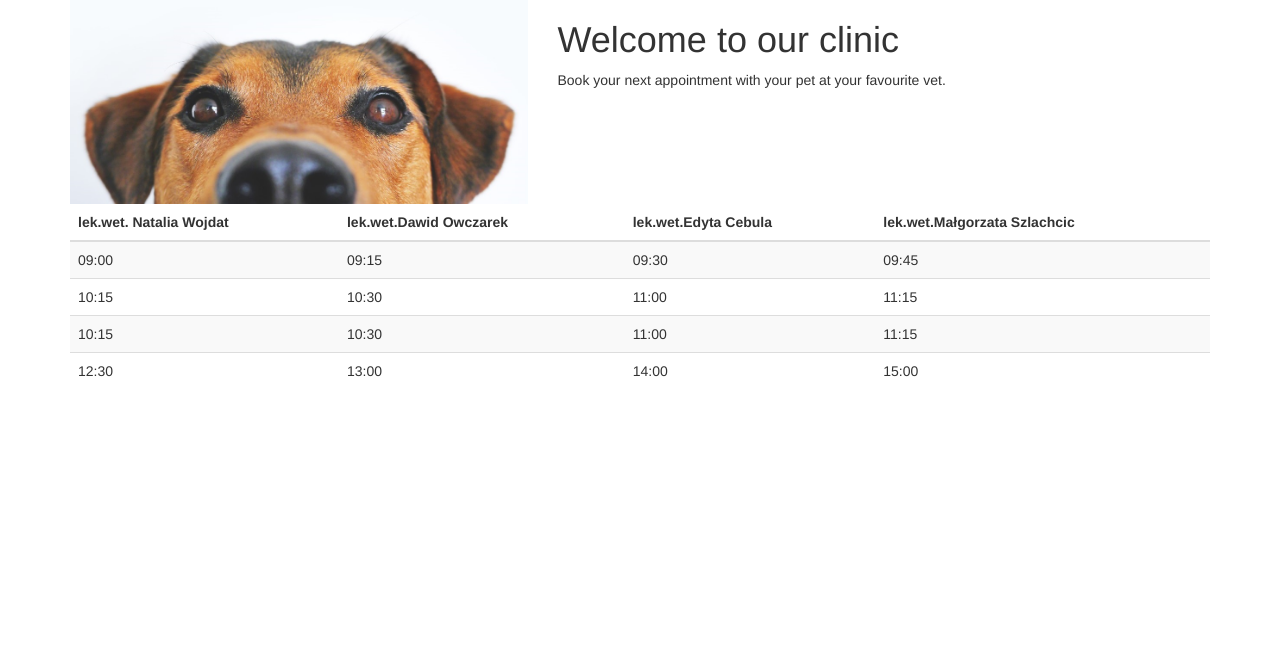
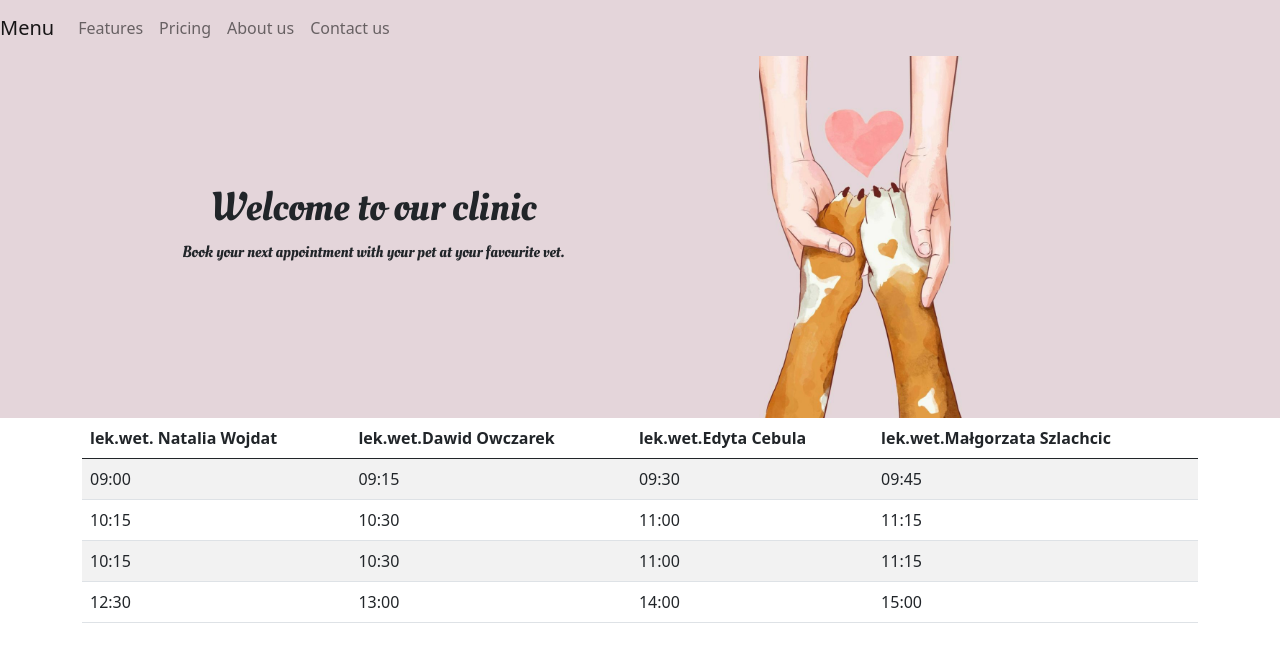
Before and after one commit to aga-malaga/vetappfrontend, a website: page index.html in a window 1280 px wide. Drawn offline with nearby package versions, Linux system fonts and the light colour scheme.

Commit message:
add navbar

```diff
--- a/index.html
+++ b/index.html
@@ -7,24 +7,52 @@
     <meta http-equiv="X-UA-Compatible" content="IE=edge">
     <meta name="viewport" content="width=device-width, initial-scale=1.0">
     <title>Document</title>
-    <link rel="stylesheet" href="https://maxcdn.bootstrapcdn.com/bootstrap/3.4.1/css/bootstrap.min.css">
-    <script src="https://ajax.googleapis.com/ajax/libs/jquery/3.6.0/jquery.min.js"></script>
-    <script src="https://maxcdn.bootstrapcdn.com/bootstrap/3.4.1/js/bootstrap.min.js"></script>
+    <link rel="preconnect" href="https://fonts.googleapis.com">
+    <link rel="preconnect" href="https://fonts.gstatic.com" crossorigin>
+    <link href="https://fonts.googleapis.com/css2?family=Oleo+Script&display=swap" rel="stylesheet">
+    <link href="https://cdn.jsdelivr.net/npm/bootstrap@5.0.2/dist/css/bootstrap.min.css" rel="stylesheet"
+        integrity="sha384-EVSTQN3/azprG1Anm3QDgpJLIm9Nao0Yz1ztcQTwFspd3yD65VohhpuuCOmLASjC" crossorigin="anonymous">
+    <script src="https://cdn.jsdelivr.net/npm/bootstrap@5.0.2/dist/js/bootstrap.bundle.min.js"
+        integrity="sha384-MrcW6ZMFYlzcLA8Nl+NtUVF0sA7MsXsP1UyJoMp4YLEuNSfAP+JcXn/tWtIaxVXM"
+        crossorigin="anonymous"></script>
+
 </head>
 
 <body>
-    <div class="jumbotron-fluid">
-        <div class="container">
-            <div class="row">
-                <div class="col-sm-5"> <img class="img-responsive"
-                        src="negative-space-cute-dog-nose-white-background-lum3n-thumb-1.jpg" alt="dog nose">
-                </div>
-                <div class="col-sm-7">
-                    <h1>Welcome to our clinic</h1>
-                    <p1>Book your next appointment with your pet at your favourite vet.</p1>
-                </div>
+    <nav class="navbar navbar-expand-sm navbar-light">
+        <button class="navbar-toggler" type="button" data-bs-toggle="collapse" data-bs-target="#navbarNav">
+            <span class="navbar-toggler-icon"></span>
+        </button>
+        <a href="#" class="navbar-brand mb-0">Menu</a>
+        <div class="collapse navbar-collapse" id="navbarNav">
+            <ul class="navbar-nav">
+                <li class="nav-item active">
+                    <a href="#" class="nav-link">Features</a>
+                </li>
+                <li class="nav-item active">
+                    <a href="#" class="nav-link">Pricing</a>
+                </li>
+                <li class="nav-item active">
+                    <a href="#" class="nav-link">About us</a>
+                </li>
+                <li class="nav-item active">
+                    <a href="#" class="nav-link">Contact us</a>
+                </li>
+            </ul>
+        </div>
+    </nav>
+
+    <div class="container-fluid" style="background-color:#e4d5da">
+        <div class="row">
+            <div class="col-sm-7">
+                <h1>Welcome to our clinic</h1>
+                <p1>Book your next appointment with your pet at your favourite vet.</p1>
+            </div>
+            <div class="col-sm-5">
+                <img class="img-responsive" src="img3.jpg" alt="dog paws">
             </div>
         </div>
+    </div>
     </div>
 
     <div class="container">
--- a/style.css
+++ b/style.css
@@ -1,10 +1,3 @@
-.jumbotron {
-    text-transform: uppercase;
-    font-size: xx-large;
-    padding-top: 20%;
-    padding-bottom: 20%;
-}
-
 p {
     text-indent: 50px;
     text-align: justify;
@@ -13,7 +6,19 @@ p {
 
 img {
     display: block;
-    width: 700px;
-    margin-left: auto;
-    margin-right: auto;
+    width: 40%;
+    height: auto;
 }
+
+.navbar {
+    background-color: #e4d5da;
+}
+
+.col-sm-7 {
+    font-family: 'Gill Sans', 'Gill Sans MT', Calibri, 'Trebuchet MS', sans-serif;
+    font-size: 100%;
+    text-align: center;
+    padding: 10%;
+    flex-direction: row;
+    font-family: 'Oleo Script', cursive;
+}
```
Also changed, not shown: img2.jpg (added), img3.jpg (added).
